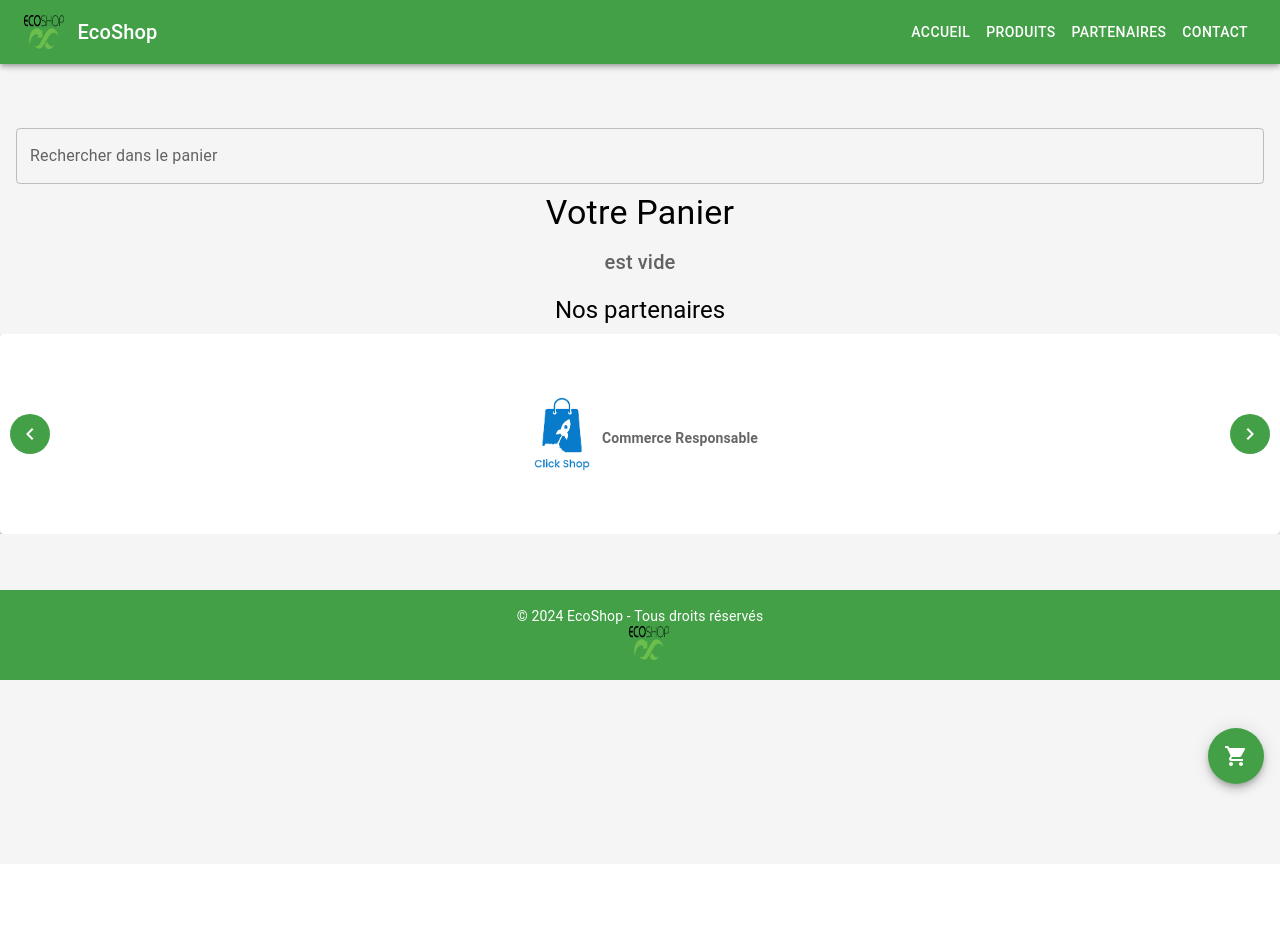
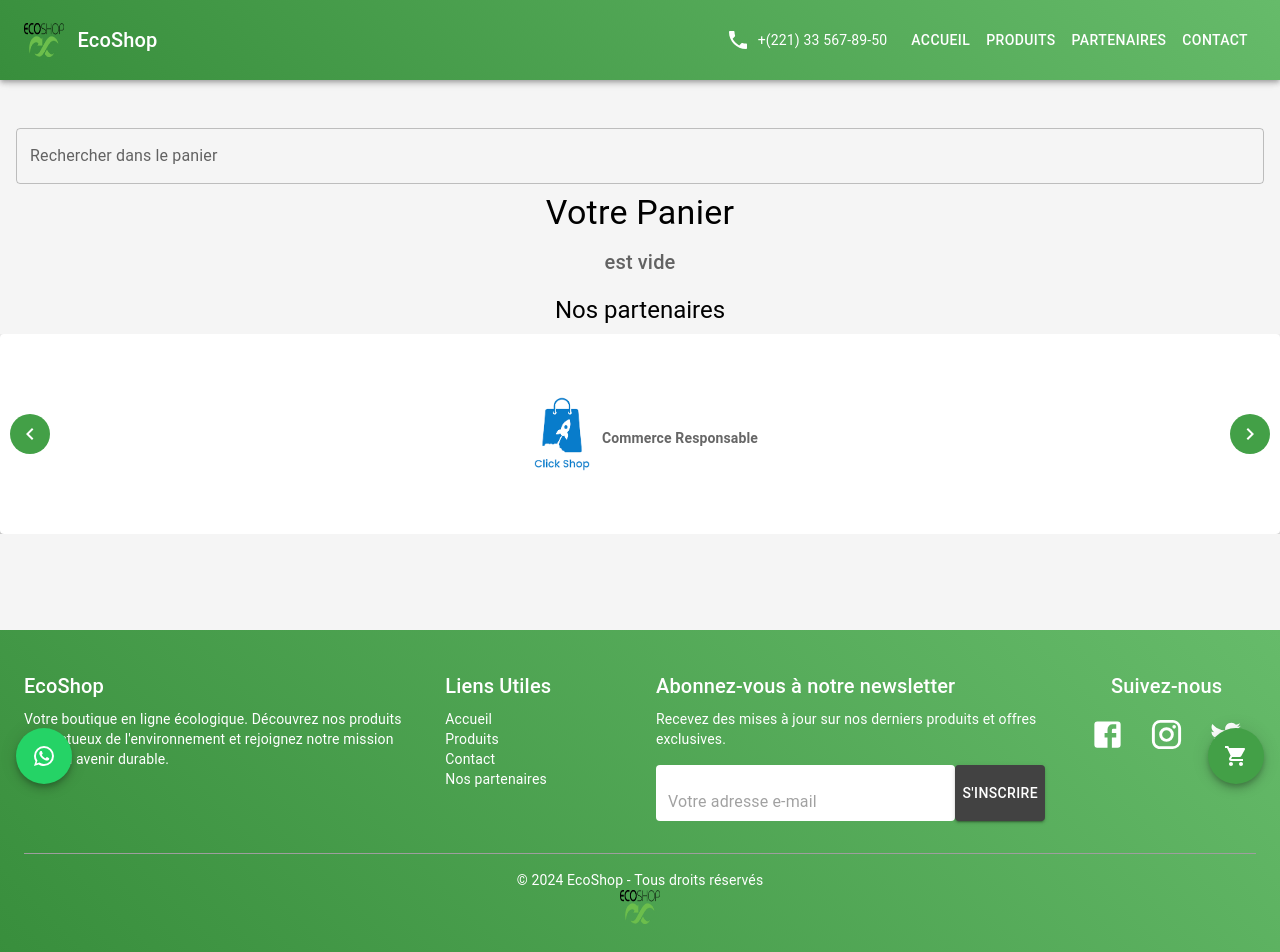
Before and after one commit to touncarameissa/sayna, a React (Create React App) app in the folder ecoshop/: page /cart in a window 1280 px wide. Shown: the top 952 px of the page. Before the commit the page ends 864 px from the top, so only its background shows below. Built offline with nearby package versions, Linux system fonts and the light colour scheme.

Commit message:
ameliorer echop

```diff
--- a/ecoshop/src/components/DetailProductPage.jsx
+++ b/ecoshop/src/components/DetailProductPage.jsx
@@ -8,9 +8,10 @@ import AddShoppingCartIcon from '@mui/icons-material/AddShoppingCart';
 import { green, grey } from "@mui/material/colors";
 import { useDispatch, useSelector } from 'react-redux';
 import DisplayMessage from './DisplayMessage';
-import { addItemToCart } from './CartSlice';
+import { addItemToCart,removeItemFromCart } from './CartSlice';
 import CardHeader from '@mui/material/CardHeader';
 import Avatar from '@mui/material/Avatar';
+import DeleteIcon from '@mui/icons-material/Delete';
 
 const DetailProductPage = () => {
   const { id } = useParams(); // Récupère l'ID du produit depuis l'URL
@@ -19,9 +20,19 @@ const DetailProductPage = () => {
   const dispatch = useDispatch();
   const cartItems = useSelector((state) => state.cart.cartItems);
   const [showSnackbar, setShowSnackbar] = useState(false);
+  const [message,setMessage]=useState('')
+  const [color,setColor]=useState("")
   const handleAddToCart = (product) => {
     dispatch(addItemToCart(product));
-        setShowSnackbar(true)
+    setMessage("Produit ajouté au panier !")
+    setColor('success');
+    setShowSnackbar(true)
+  };
+  const handleRemoveItem = (itemId) => {
+    dispatch(removeItemFromCart(itemId));
+    setMessage("Produit supprimé du panier et choix actif dans la liste des produits !")
+    setColor("warning");
+    setShowSnackbar(true);
   };
   const handleCloseSnackbar = () => {
     setShowSnackbar(false);
@@ -41,8 +52,8 @@ const DetailProductPage = () => {
     >
         <Grid item xs={12} sm={6} md={8} >
             <DisplayMessage
-                message="Produit ajouté au panier !"
-                type="success"
+                message={message}
+                type={color}
                 duration="6000"
                 open={showSnackbar}
                 onClose={handleCloseSnackbar}
@@ -87,6 +98,10 @@ const DetailProductPage = () => {
                         disabled={cartItems.some((itemm) => itemm.id === product.id)}>
                         <AddShoppingCartIcon />
                     </IconButton>
+                    <IconButton onClick={() => handleRemoveItem(product.id)}
+                      disabled={!cartItems.some((item) => item.id === product.id)} title='Supprimer produit du panier' color="error">
+                      <DeleteIcon />
+                    </IconButton>
                 </CardActions>
                 <Typography variant="body2" sx={{ color: grey[700], marginTop: 1 }}>
                     {product.description}
--- a/ecoshop/src/components/Header.jsx
+++ b/ecoshop/src/components/Header.jsx
@@ -1,20 +1,23 @@
 import React, { useState } from "react";
-import { AppBar, Toolbar, Typography, Button, Box, Fab, Badge, IconButton, Drawer, List, ListItem, ListItemText } from "@mui/material";
+import {
+    AppBar, Toolbar, Typography, Button, Box, Fab, Badge, IconButton,
+    Drawer, List, ListItem, ListItemText, Grid, TextField
+} from "@mui/material";
 import { green, grey } from "@mui/material/colors";
 import { Link } from "react-router-dom";
 import MenuIcon from '@mui/icons-material/Menu';
 import ShoppingCartIcon from '@mui/icons-material/ShoppingCart';
+import PhoneIcon from '@mui/icons-material/Phone';
+import WhatsAppIcon from '@mui/icons-material/WhatsApp';
 import { useSelector } from "react-redux";
 import AdBar from "./AdBar";
+import FacebookIcon from '@mui/icons-material/Facebook';
+import InstagramIcon from '@mui/icons-material/Instagram';
+import TwitterIcon from '@mui/icons-material/Twitter';
 
 const Header = ({ children }) => {
     const [drawerOpen, setDrawerOpen] = useState(false);
-   /*  const cartItemsCount = useSelector(state =>
-        state.cart.cartItems.reduce((total, item) => total + item.quantity, 0)
-    ); */
-    const cartItemsCount = useSelector(state =>
-        state.cart.cartItems.length // Compte uniquement les produits uniques
-    );
+    const cartItemsCount = useSelector(state => state.cart.cartItems.length);
 
     const toggleDrawer = (open) => (event) => {
         if (event.type === 'keydown' && (event.key === 'Tab' || event.key === 'Shift')) {
@@ -30,7 +33,7 @@ const Header = ({ children }) => {
         }
     };
 
-    const renderMenuItems = (isDrawer = false) => (
+    const renderMenuItems = () => (
         <>
             <Button component={Link} to="/" color="inherit">Accueil</Button>
             <Button component={Link} to="/product" color="inherit">Produits</Button>
@@ -41,30 +44,36 @@ const Header = ({ children }) => {
 
     return (
         <Box sx={{ backgroundColor: grey[100], minHeight: "100vh", position: "relative" }}>
-            <AppBar position="fixed" sx={{ backgroundColor: green[600] }}>
+            <AppBar position="fixed" sx={{
+                backgroundImage: `linear-gradient(45deg, ${green[700]}, ${green[400]})`,
+                py: 1
+            }}>
                 <Toolbar>
                     <img src='/logo/logos.png' alt="Logo" width={40} height={34} /> &nbsp;&nbsp;&nbsp;
                     <Typography variant="h6" component="div" sx={{ flexGrow: 1 }}>
                         EcoShop
                     </Typography>
 
-                    {/* Menu pour les écrans larges */}
+                    {/* Phone Number */}
+                    <Box sx={{ display: { xs: 'none', md: 'flex' }, alignItems: 'center', mr: 2 }}>
+                        <IconButton color="inherit" href="tel:+1234567890">
+                            <PhoneIcon />
+                        </IconButton>
+                        <Typography variant="body2" component="a" href="tel:+1234567890" sx={{ color: 'inherit', textDecoration: 'none' }}>
+                            +(221) 33 567-89-50
+                        </Typography>
+                    </Box>
+
                     <Box sx={{ display: { xs: 'none', md: 'flex' } }}>
                         {renderMenuItems()}
                     </Box>
 
-                    {/* Menu pour les petits écrans */}
                     <Box sx={{ display: { xs: 'flex', md: 'none' } }}>
                         <IconButton edge="start" color="inherit" aria-label="menu" onClick={toggleDrawer(true)}>
                             <MenuIcon />
                         </IconButton>
                         <Drawer anchor="right" open={drawerOpen} onClose={toggleDrawer(false)}>
-                            <Box
-                                sx={{ width: 250 }}
-                                role="presentation"
-                                onClick={toggleDrawer(false)}
-                                onKeyDown={toggleDrawer(false)}
-                            >
+                            <Box sx={{ width: 250 }} role="presentation" onClick={toggleDrawer(false)} onKeyDown={toggleDrawer(false)}>
                                 <List>
                                     <ListItem button component={Link} to="/" onClick={toggleDrawer(false)}>
                                         <ListItemText primary="Accueil" />
@@ -96,10 +105,74 @@ const Header = ({ children }) => {
                 <AdBar />
             </Box>
 
-            <Box sx={{ backgroundColor: green[600], color: "white", padding: 2, textAlign: "center" }}>
-                <Typography variant="body2">&copy; 2024 EcoShop - Tous droits réservés</Typography> &nbsp;&nbsp;&nbsp; <img src='/logo/logos.png' alt="Logo" width={40} height={34} />
+            {/* Footer Section */}
+            <Box sx={{
+                backgroundImage: `linear-gradient(45deg, ${green[700]}, ${green[400]})`,
+                color: "white",
+                py: 5,
+                px: 3,
+                mt: 5,
+            }}>
+                <Grid container spacing={4}>
+                    <Grid item xs={12} md={4}>
+                        <Typography variant="h6" gutterBottom>EcoShop</Typography>
+                        <Typography variant="body2">
+                            Votre boutique en ligne écologique. Découvrez nos produits respectueux de l'environnement et rejoignez notre mission pour un avenir durable.
+                        </Typography>
+                    </Grid>
+
+                    <Grid item xs={6} md={2}>
+                        <Typography variant="h6" gutterBottom>Liens Utiles</Typography>
+                        <Typography variant="body2"><a href="/" style={{ color: 'white', textDecoration: 'none' }}>Accueil</a></Typography>
+                        <Typography variant="body2"><a href="/product" style={{ color: 'white', textDecoration: 'none' }}>Produits</a></Typography>
+                        <Typography variant="body2"><a href="/contact" style={{ color: 'white', textDecoration: 'none' }}>Contact</a></Typography>
+                        <Typography variant="body2"><a href="#partners-section" style={{ color: 'white', textDecoration: 'none' }}>Nos partenaires</a></Typography>
+                    </Grid>
+
+                    <Grid item xs={12} md={4}>
+                        <Typography variant="h6" gutterBottom>Abonnez-vous à notre newsletter</Typography>
+                        <Typography variant="body2" sx={{ mb: 2 }}>
+                            Recevez des mises à jour sur nos derniers produits et offres exclusives.
+                        </Typography>
+                        <Box component="form" sx={{ display: "flex" }}>
+                            <TextField
+                                variant="filled"
+                                placeholder="Votre adresse e-mail"
+                                fullWidth
+                                InputProps={{
+                                    disableUnderline: true,
+                                    style: { backgroundColor: "white", borderRadius: 4, marginRight: 8 }
+                                }}
+                            />
+                            <Button variant="contained" sx={{ backgroundColor: grey[800], color: "white" }}>
+                                S'inscrire
+                            </Button>
+                        </Box>
+                    </Grid>
+
+                    <Grid item xs={12} md={2} sx={{ textAlign: "center" }}>
+                        <Typography variant="h6" gutterBottom>Suivez-nous</Typography>
+                        <Box sx={{ display: "flex", justifyContent: "center", gap: 1 }}>
+                            <IconButton color="inherit" href="https://www.facebook.com" target="_blank">
+                                <FacebookIcon fontSize="large" />
+                            </IconButton>
+                            <IconButton color="inherit" href="https://www.instagram.com" target="_blank">
+                                <InstagramIcon fontSize="large" />
+                            </IconButton>
+                            <IconButton color="inherit" href="https://twitter.com" target="_blank">
+                                <TwitterIcon fontSize="large" />
+                            </IconButton>
+                        </Box>
+                    </Grid>
+                </Grid>
+
+                <Box sx={{ textAlign: "center", mt: 4, pt: 2, borderTop: `1px solid ${grey[500]}` }}>
+                    <Typography variant="body2">&copy; 2024 EcoShop - Tous droits réservés</Typography>
+                    <img src='/logo/logos.png' alt="Logo" width={40} height={34} />
+                </Box>
             </Box>
 
+            {/* Floating Cart Button */}
             <Fab
                 color="primary"
                 aria-label="Panier"
@@ -121,16 +194,32 @@ const Header = ({ children }) => {
                             top: -28,
                             right: -15,
                             transform: 'scale(1)',
-            minWidth: 20, // Largeur minimale pour garder une taille fixe
-            height: 20, // Hauteur fixe
-            borderRadius: '50%', // Garde la forme circulaire
-            fontSize: '0.75rem', // Taille de la police adaptée
+                            minWidth: 20,
+                            height: 20,
+                            borderRadius: '50%',
+                            fontSize: '0.75rem',
                         },
                     }}
                 >
                     <ShoppingCartIcon />
                 </Badge>
+            </Fab>
 
+            {/* Floating WhatsApp Button */}
+            <Fab
+                color="success"
+                aria-label="WhatsApp"
+                sx={{
+                    position: "fixed",
+                    bottom: 16,
+                    left: 16,
+                    backgroundColor: "#25D366",  // WhatsApp green color
+                    color: "white",
+                }}
+                href="https://wa.me/+221773237733"
+                target="_blank"
+            >
+                <WhatsAppIcon />
             </Fab>
         </Box>
     );
--- a/ecoshop/src/components/HomePage.jsx
+++ b/ecoshop/src/components/HomePage.jsx
@@ -9,7 +9,8 @@ import IconButton from '@mui/material/IconButton';
 import AddShoppingCartIcon from '@mui/icons-material/AddShoppingCart';
 import InfoIcon from '@mui/icons-material/Info';
 import { useDispatch, useSelector } from 'react-redux';
-import { addItemToCart } from './CartSlice';
+import { addItemToCart,removeItemFromCart } from './CartSlice';
+import DeleteIcon from '@mui/icons-material/Delete';
 import DisplayMessage from './DisplayMessage';
 
 const HomePage = () => {
@@ -17,9 +18,19 @@ const HomePage = () => {
     const dispatch = useDispatch();
     const cartItems = useSelector((state) => state.cart.cartItems);
     const [showSnackbar, setShowSnackbar] = useState(false);
+    const [message,setMessage]=useState('')
+  const [color,setColor]=useState("")
   const handleAddToCart = (product) => {
     dispatch(addItemToCart(product));
+    setMessage("Produit ajouté au panier !")
+    setColor('success');
     setShowSnackbar(true)
+    };
+    const handleRemoveItem = (itemId) => {
+        dispatch(removeItemFromCart(itemId));
+        setMessage("Produit supprimé du panier et choix actif dans la liste des produits !")
+        setColor("warning");
+        setShowSnackbar(true);
     };
     const handleCloseSnackbar = () => {
         setShowSnackbar(false);
@@ -28,8 +39,8 @@ const HomePage = () => {
     return (
         <Box sx={{ backgroundColor: grey[100], padding: 2 }}>
             <DisplayMessage
-                message="Produit ajouté au panier !"
-                type="success"
+                message={message}
+                type={color}
                 duration="6000"
                 open={showSnackbar}
                 onClose={handleCloseSnackbar}
@@ -106,10 +117,12 @@ const HomePage = () => {
                                 >
                                     <AddShoppingCartIcon />
                                 </IconButton>
-                                <IconButton aria-label="view details" title="Voir détails produit">
-                                    <Link to={`/product/${item.id}`} className="detail-link">
+                                <IconButton onClick={() => handleRemoveItem(item.id)}
+                                    disabled={!cartItems.some((itemm) => itemm.id === item.id)} title='Supprimer produit du panier' color="error">
+                                    <DeleteIcon />
+                                </IconButton>
+                                <IconButton color='info' aria-label="view details" title="Voir détails produit" component={Link} to={`/product/${item.id}`}>
                                     <InfoIcon />
-                                    </Link>
                                 </IconButton>
                                 </CardActions>
                             </Paper>
--- a/ecoshop/src/components/ProductPage.jsx
+++ b/ecoshop/src/components/ProductPage.jsx
@@ -1,11 +1,12 @@
 import React, { useState } from 'react';
 import { useDispatch, useSelector } from 'react-redux';
-import { addItemToCart } from './CartSlice';
+import { addItemToCart,removeItemFromCart } from './CartSlice';
 import { Link } from 'react-router-dom';
 import Grid from "@mui/material/Grid";
 import Box from "@mui/material/Box";
 import Typography from "@mui/material/Typography";
 import Pagination from "@mui/material/Pagination";
+import DeleteIcon from '@mui/icons-material/Delete';
 
 
 import Card from '@mui/material/Card';
@@ -33,6 +34,9 @@ const ProductPage = () => {
   const [page, setPage] = useState(1);
   const [showSnackbar, setShowSnackbar] = useState(false);
   const [searchTerm, setSearchTerm] = useState(""); // Nouvel état pour le terme de recherche
+  const [message,setMessage]=useState('')
+  const [color,setColor]=useState("")
+
 
   const handleCloseSnackbar = () => {
     setShowSnackbar(false);
@@ -40,7 +44,15 @@ const ProductPage = () => {
 
   const handleAddToCart = (product) => {
     dispatch(addItemToCart(product));
+    setMessage("Produit ajouté au panier !")
+    setColor('success');
     setShowSnackbar(true)
+  };
+  const handleRemoveItem = (itemId) => {
+    dispatch(removeItemFromCart(itemId));
+    setMessage("Produit supprimé du panier et choix actif dans la liste des produits !")
+    setColor("warning");
+    setShowSnackbar(true);
   };
   const productsData = UseFetch("/datas/products.json")
   const handleChangePage = (event, value) => {
@@ -66,8 +78,8 @@ const ProductPage = () => {
   return (
     <Box sx={{ display: 'flex', flexDirection: 'column', alignItems: 'center', mt: 4 }}>
       <DisplayMessage
-        message="Produit ajouté au panier !"
-        type="success"
+        message={message}
+        type={color}
         duration="6000"
         open={showSnackbar}
         onClose={handleCloseSnackbar}
@@ -152,10 +164,12 @@ const ProductPage = () => {
                   >
                     <AddShoppingCartIcon />
                   </IconButton>
-                  <IconButton aria-label="view details" title="Voir détails produit">
-                    <Link to={`/product/${product.id}`} className="detail-link">
-                      <InfoIcon />
-                    </Link>
+                  <IconButton onClick={() => handleRemoveItem(product.id)}
+                    disabled={!cartItems.some((item) => item.id === product.id)} title='Supprimer produit du panier' color="error">
+                    <DeleteIcon />
+                  </IconButton>
+                  <IconButton color='info' aria-label="view details" title="Voir détails produit" component={Link} to={`/product/${product.id}`}>
+                    <InfoIcon />
                   </IconButton>
                 </CardActions>
               </Card>
--- a/ecoshop/src/components/ShoppingCartPage.jsx
+++ b/ecoshop/src/components/ShoppingCartPage.jsx
@@ -21,6 +21,7 @@ const ShoppingCartPage = () => {
   const [rowsPerPage, setRowsPerPage] = useState(5);
   const [showSnackbar, setShowSnackbar] = useState(false);
   const [searchTerm, setSearchTerm] = useState('');
+  const [message,setMessage]=useState('')
 
   const handleCloseSnackbar = () => {
     setShowSnackbar(false);
@@ -28,11 +29,14 @@ const ShoppingCartPage = () => {
 
   const handleRemoveItem = (itemId) => {
     dispatch(removeItemFromCart(itemId));
+    setMessage("Produit supprimé du panier et choix actif dans la liste des produits !")
     setShowSnackbar(true);
   };
 
   const handleClearCart = () => {
     dispatch(clearCart());
+    setMessage("Panier vidé et choix de tous les produits  actif dans la liste des produits !")
+    setShowSnackbar(true);
   };
 
   const handleIncreaseQuantity = (itemId) => {
@@ -65,7 +69,7 @@ const ShoppingCartPage = () => {
   return (
     <Box sx={{ minWidth: 800, margin: 'auto', mt: 4 }}>
       <DisplayMessage
-        message="Produit supprimé du panier et choix actif dans la liste des produits !"
+        message={message}
         type="warning"
         duration="10000"
         open={showSnackbar}
```
Also changed, not shown: 1 other file (tests, documents, lock files or other folders). Lines whose indentation alone changed are shown as unchanged.
